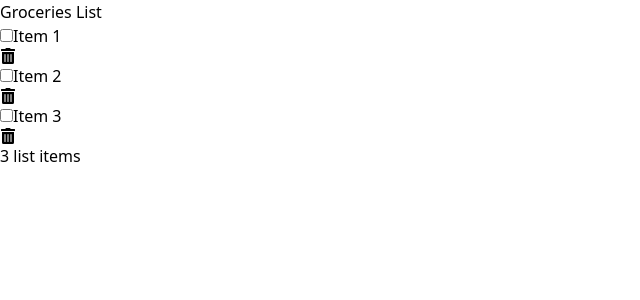
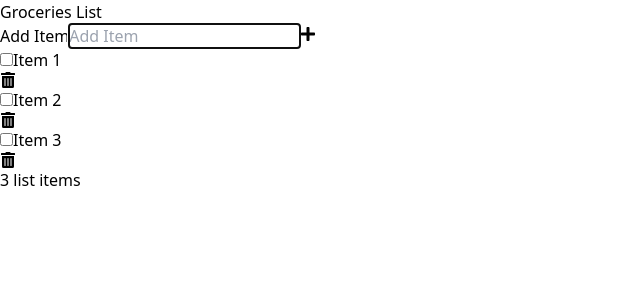
Before and after one commit to jsmartdev/react-todo, a React (Vite) app: page / in a window 1280 px wide. Shown: the top 300 px of the page, without its empty margins (0-640 px from the left). Built offline with nearby package versions, Linux system fonts and the light colour scheme.

Commit message:
created AddItem component

```diff
--- a/package.json
+++ b/package.json
@@ -11,7 +11,8 @@
   },
   "dependencies": {
     "react": "^18.2.0",
-    "react-dom": "^18.2.0"
+    "react-dom": "^18.2.0",
+    "react-icons": "^5.2.1"
   },
   "devDependencies": {
     "@types/react": "^18.2.66",
@@ -23,7 +24,6 @@
     "eslint-plugin-react-hooks": "^4.6.0",
     "eslint-plugin-react-refresh": "^0.4.6",
     "postcss": "^8.4.38",
-    "react-icons": "^5.2.1",
     "tailwindcss": "^3.4.3",
     "vite": "^5.2.0"
   }
--- a/src/App.jsx
+++ b/src/App.jsx
@@ -1,5 +1,6 @@
 import { useState } from 'react';
 import { Header } from './components/Header';
+import { AddItem } from './components/AddItem';
 import { Content } from './components/Content';
 import { Footer } from './components/Footer';
 import './index.css';
@@ -24,6 +25,8 @@
     }
   ]);
 
+  const [ newItem, setNewItem ] = useState('');
+
   const handleCheck = (id) =>  {
     const listItems = items.map((item) => item.id === id ? {...item, checked: !item.checked} : item);
     setItems(listItems);
@@ -34,9 +37,19 @@
     setItems(listItems);
   }
 
+  const handleSubmit = () => {
+    e.preventDefault();
+    console.log('submitted');
+  }
+
   return (
     <div className='flex flex-col items-center justify-start w-screen h-screen'>
       <Header text='Groceries List' />
+      <AddItem
+        newItem={newItem}
+        setNewItem={setNewItem}
+        handleSubmit={handleSubmit}
+      />
       <Content
         items={items}
         handleCheck={handleCheck}
--- /dev/null
+++ b/src/components/AddItem.jsx
@@ -0,0 +1,25 @@
+import React from 'react';
+import { FaPlus } from "react-icons/fa";
+
+export const AddItem = ({ newItem, setNewItem, handleSubmit }) => {
+  return (
+    <form onSubmit={handleSubmit}>
+      <label htmlFor='addItem'>Add Item</label>
+      <input
+        autoFocus
+        id='addItem'
+        type='text'
+        placeholder='Add Item'
+        value={newItem}
+        onChange={(e) => setNewItem(e.target.value)}
+        required
+      />
+      <button
+        type='submit'
+        aria-label='Add Item'
+      >
+      <FaPlus />
+      </button>
+    </form>
+  )
+}
```
Also changed, not shown: 1 other file (tests, documents, lock files or other folders).
